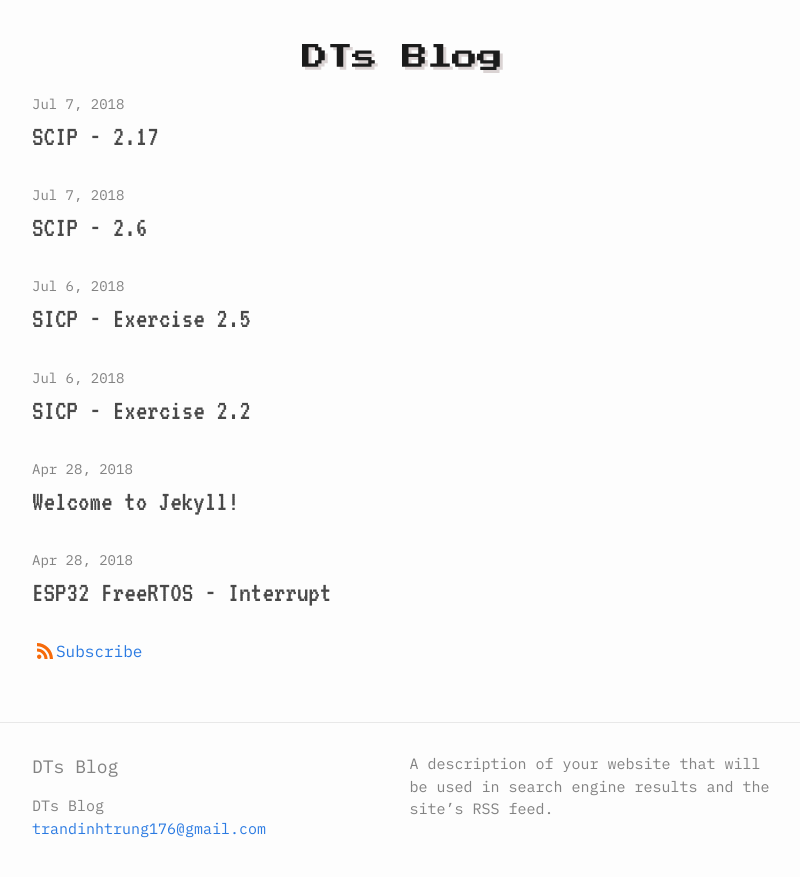
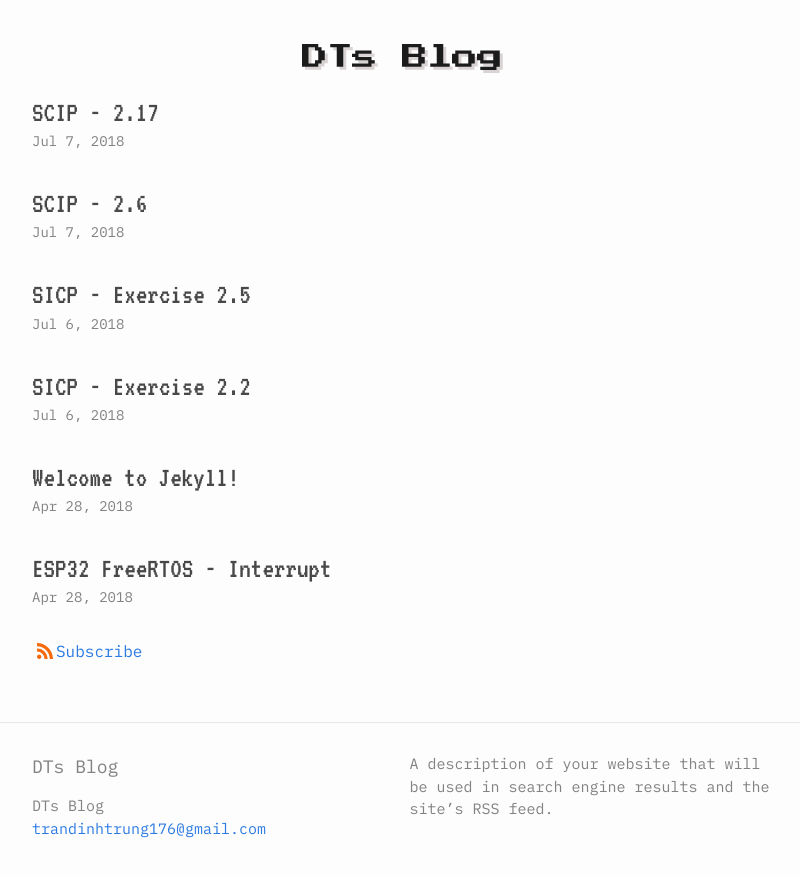
Before and after one commit to tdtrung17693/tdtrung17693.github.io, a Jekyll site: the page built from index.html, in a window 1280 px wide. Shown: the top 877 px of the page, without its empty margins (238-1038 px from the left). Built offline with Jekyll 4.4.1, drawn with Linux system fonts in a browser that asks for light colours; the list of posts is cut into pages by our own code.

Commit message:
aktualisieren

```diff
--- a/_layouts/home.html
+++ b/_layouts/home.html
@@ -16,12 +16,12 @@ layout: default
       {%- for post in site.posts -%}
       <li class="post-item">
         {%- assign date_format = site.minima.date_format | default: "%b %-d, %Y" -%}
-        <span class="post-item__meta">{{ post.date | date: date_format }}</span>
         <h3 class="post-item__title">
           <a class="post-item__link" href="{{ post.url | relative_url }}">
             {{ post.title | escape }}
           </a>
         </h3>
+        <span class="post-item__meta">{{ post.date | date: date_format }}</span>
       </li>
       {%- endfor -%}
     </ul>
```
